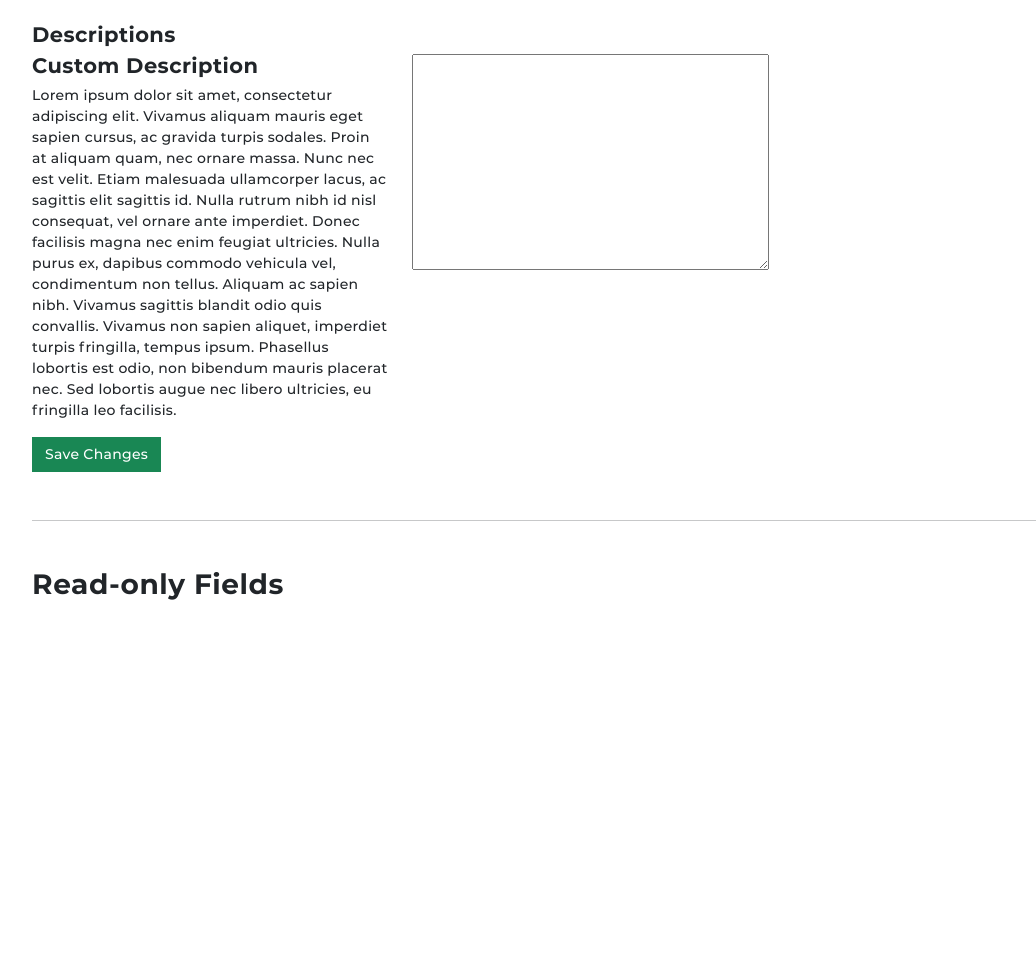
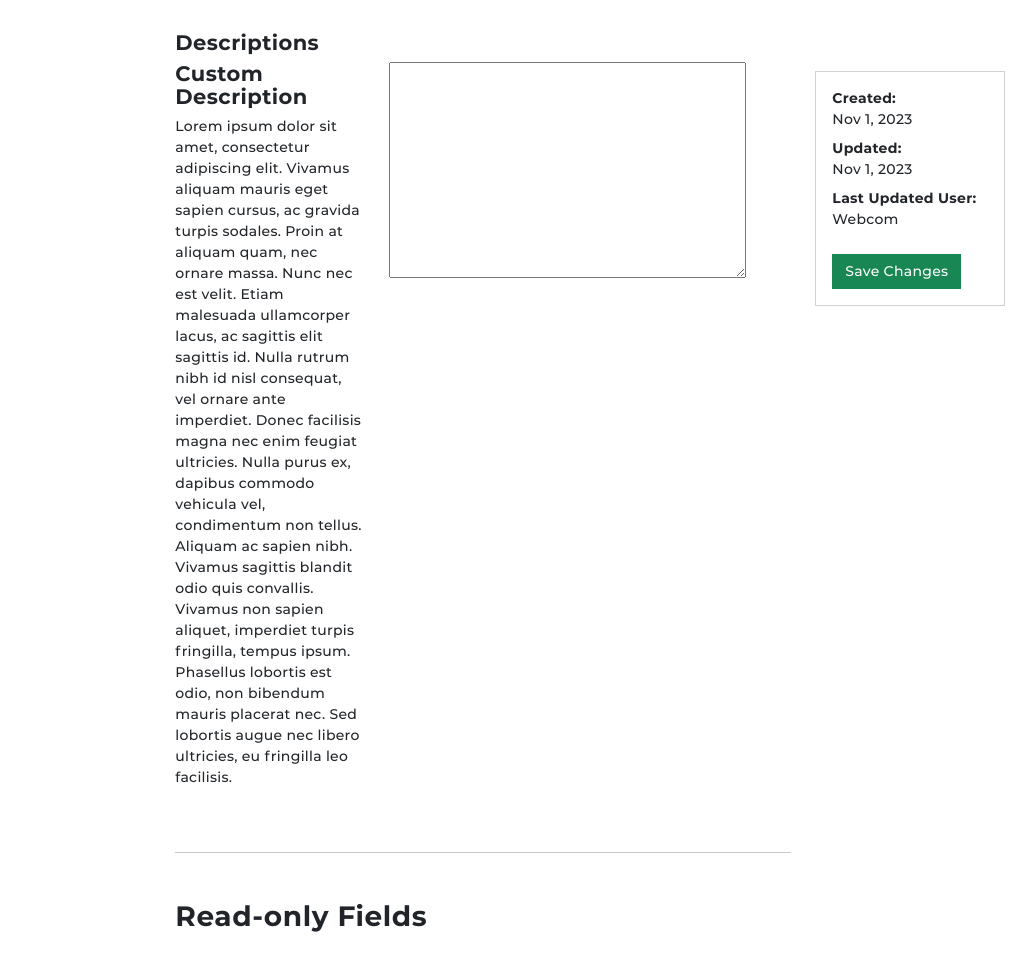
Before and after one commit to UCF/Search-Service-Django, a Django app: template templates/dashboard/program-edit.html in a window 1280 px wide. Shown: the part 49-1005 px from the top of the page, without its empty margins (50-1086 px from the left). Before the commit the page ends 649 px from the top, so only its background shows below. Run offline with Django 3.2, Linux system fonts and the light colour scheme; the template is opened without the code that fills it: values that come from a table or form of the project are taken from there, others are empty; parts of the project's set-up code (start-up, migrations or seed data) failed here and were passed over; some libraries are stand-ins or nearby versions.

Commit message:
Added save button to sidebar area

```diff
--- a/templates/dashboard/program-edit.html
+++ b/templates/dashboard/program-edit.html
@@ -1,15 +1,32 @@
 {% extends 'base-bootstrap.html' %}
 {% block body %}
-<div class="container mt-4">
+<div class="container-fluid mt-4">
+  <div class="row">
+    <div class="col-md-2 order-md-2">
+      <div class="card mt-2 mt-md-5 mb-3 sticky-top">
+        <div class="card-body">
+          <dl class="mb-4">
+            <dt>Created:</dt>
+            <dd>Nov 1, 2023</dd>
+            <dt>Updated:</dt>
+            <dd>Nov 1, 2023</dd>
+            <dt>Last Updated User:</dt>
+            <dd>Webcom</dd>
+          </dl>
+          <input type="submit" form="program-form" class="btn btn-success" value="Save Changes">
+        </div>
+      </div>
+    </div>
+    <div class="col-md-6 offset-md-2 order-md-1">
       <h2 class="heading-underline">{{ object.name }}</h2>
-    <form method="POST">
+      <form id="program-form" name="program-form" method="POST">
         {% csrf_token %}
         <h3 class="h4">Descriptions</h3>
         <div class="row">
           <div class="col-md-4">
             <h4>Custom Description</h4>
             <p>Lorem ipsum dolor sit amet, consectetur adipiscing elit. Vivamus aliquam mauris eget sapien cursus, ac gravida turpis sodales. Proin at aliquam quam, nec ornare massa. Nunc nec est velit. Etiam malesuada ullamcorper lacus, ac sagittis elit sagittis id. Nulla rutrum nibh id nisl consequat, vel ornare ante imperdiet. Donec facilisis magna nec enim feugiat ultricies. Nulla purus ex, dapibus commodo vehicula vel, condimentum non tellus. Aliquam ac sapien nibh. Vivamus sagittis blandit odio quis convallis. Vivamus non sapien aliquet, imperdiet turpis fringilla, tempus ipsum. Phasellus lobortis est odio, non bibendum mauris placerat nec. Sed lobortis augue nec libero ultricies, eu fringilla leo facilisis.</p>
-          <input type="submit" class="btn btn-success" value="Save Changes">
+
           </div>
           <div class="col-md-8">
             {{ form.custom_description }}
@@ -91,6 +108,8 @@
         </div>
       </div>
     </div>
+  </div>
+</div>
 {% endfor %}
 {% endblock %}
 {% block scripts %}
```
Lines whose indentation alone changed are shown as unchanged.
